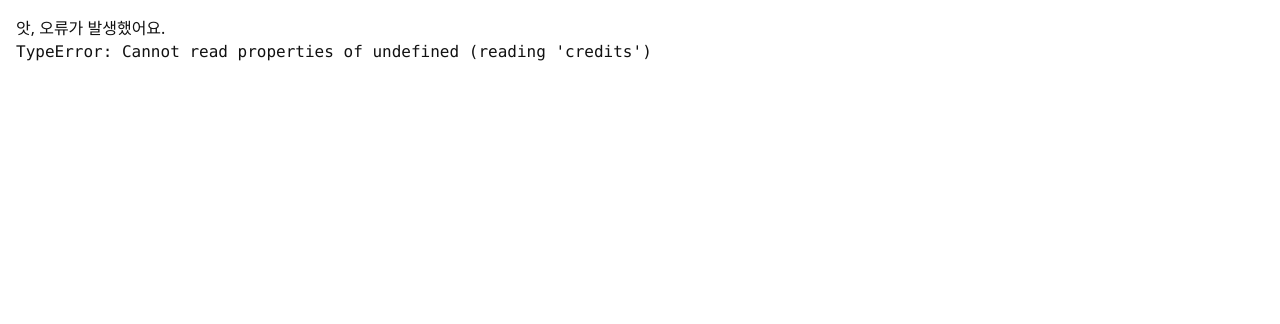
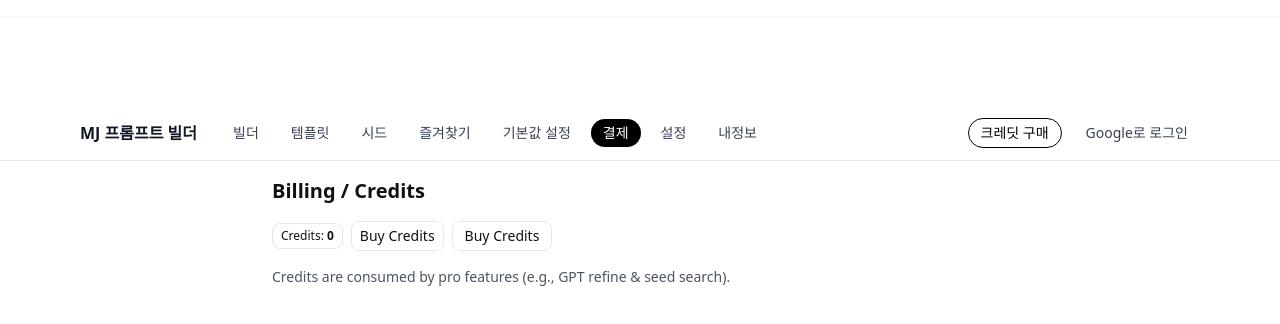
Before and after one commit to junjeejj/Midjourney-promft-builder, a React (Vite) app: page /billing in a window 1280 px wide. Shown: the top 324 px of the page. Built offline with nearby package versions, Linux system fonts and the light colour scheme; no server answers.

Commit message:
fix: use wallet balance in CreditBadge

```diff
--- a/src/components/CreditBadge.tsx
+++ b/src/components/CreditBadge.tsx
@@ -1,21 +1,13 @@
 import { useWalletStore } from "../store/useWalletStore";
-
 import { useT } from "../i18n";
 
-export default function CreditBadge(){
-
-  const { wallet } = useWalletStore();
-
+export default function CreditBadge() {
+  const { balance } = useWalletStore();
   const { t } = useT();
 
   return (
-
-    <span className="px-2 py-1 text-xs rounded-lg border bg-white">
-
-      {t("credits.label")}: <b>{wallet.credits ?? 0}</b>
-
+    <span className="rounded-lg border bg-white px-2 py-1 text-xs">
+      {t("credits.label")}: <b>{balance ?? 0}</b>
     </span>
-
   );
-
 }
```
